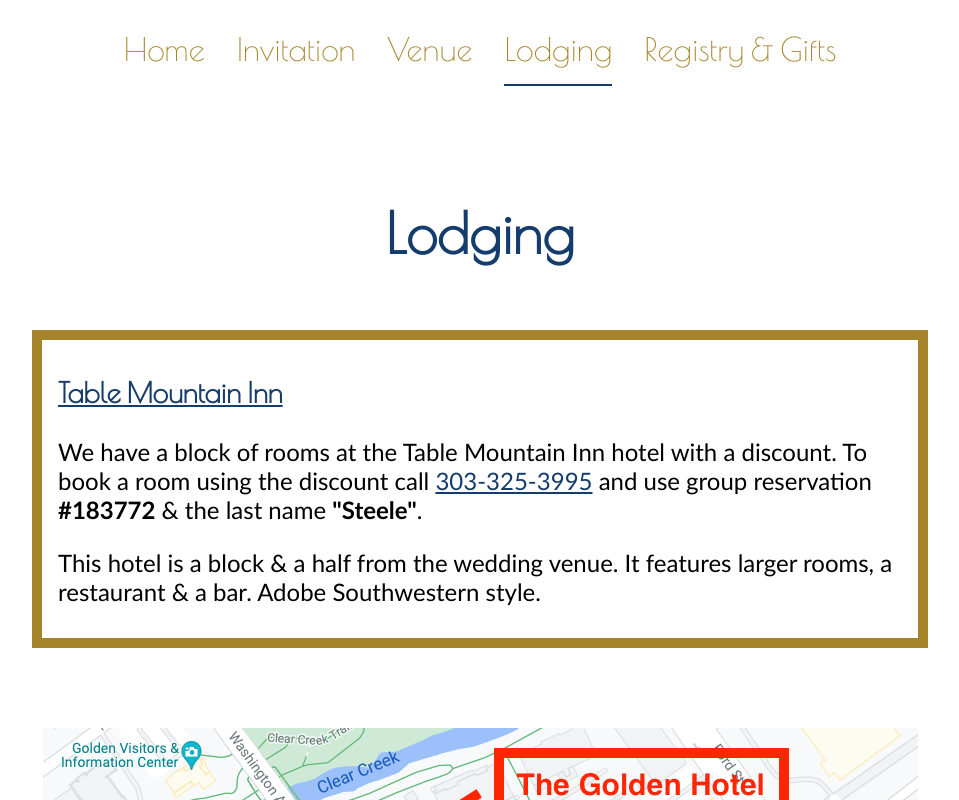
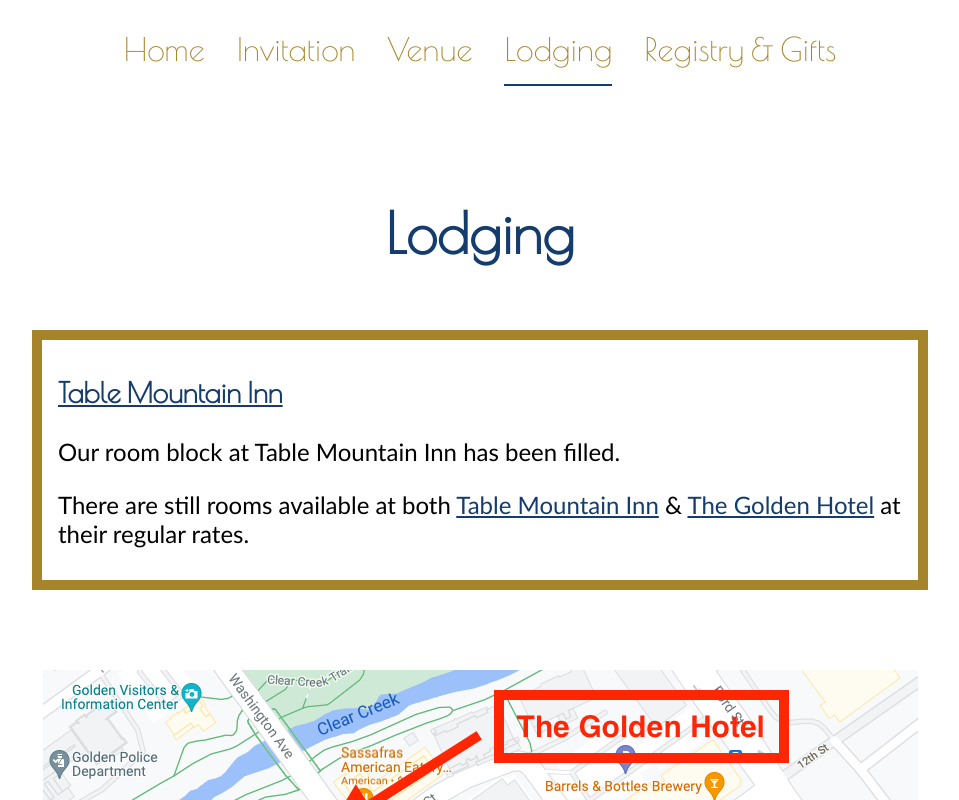
Before and after one commit to mattsteele/mjs, a Vue app: page /lodging in a window 1280 px wide. Shown: the top 800 px of the page, without its empty margins (160-1119 px from the left). Built offline with nearby package versions, Linux system fonts and the light colour scheme.

Commit message:
Update lodging info

```diff
--- a/src/views/Lodging.vue
+++ b/src/views/Lodging.vue
@@ -4,8 +4,8 @@
 
     <div class="hotel-wrapper highlight">
       <h3><a href="https://www.tablemountaininn.com/">Table Mountain Inn</a></h3>
-      <p>We have a block of rooms at the Table Mountain Inn hotel with a discount. To book a room using the discount call <a href="tel:303-325-3995">303-325-3995</a> and use group reservation <span class="bold">#183772</span> & the last name <span class="bold">"Steele"</span>.</p>
-      <p>This hotel is a block & a half from the wedding venue. It features larger rooms, a restaurant & a bar. Adobe Southwestern style.</p>
+      <p>Our room block at Table Mountain Inn has been filled.</p> <p>There are still rooms available at both <a href="https://www.tablemountaininn.com/">Table Mountain Inn</a> & <a href="https://www.thegoldenhotel.com/">The Golden Hotel</a> at their regular rates.</p>
+      <!-- <p>This hotel is a block & a half from the wedding venue. It features larger rooms, a restaurant & a bar. Adobe Southwestern style.</p> -->
     </div><!-- hotel-wrapper highlight -->
 
     <img src="@/assets/images/golden-hotels.png" alt="Golden hotels map">
```
